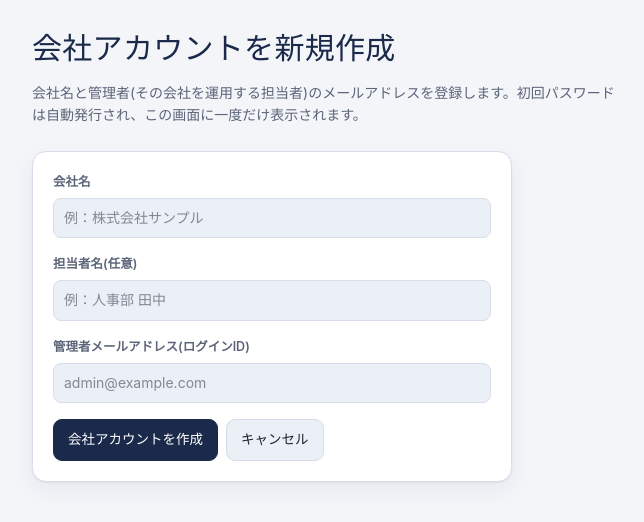
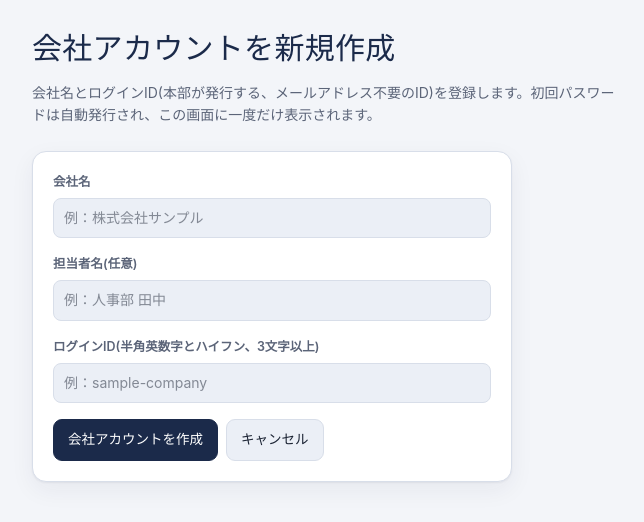
Before and after one commit to alohoasol-ops/talent9-webapp, a Next.js app: page /hq/companies/new in a window 1280 px wide. Shown: the top 522 px of the page, without its empty margins (8-652 px from the left). Built offline with nearby package versions, Linux system fonts and the light colour scheme.

Commit message:
Update company account creation fields and labels

```diff
--- a/src/app/hq/companies/new/page.tsx
+++ b/src/app/hq/companies/new/page.tsx
@@ -14,7 +14,7 @@ export default function NewCompanyPage() {
     <div className="shell">
       <header className="top">
         <h1 className="font-display">会社アカウントを新規作成</h1>
-        <p>会社名と管理者(その会社を運用する担当者)のメールアドレスを登録します。初回パスワードは自動発行され、この画面に一度だけ表示されます。</p>
+        <p>会社名とログインID(本部が発行する、メールアドレス不要のID)を登録します。初回パスワードは自動発行され、この画面に一度だけ表示されます。</p>
       </header>
 
       <div className="panel" style={{ maxWidth: 480 }}>
@@ -26,8 +26,8 @@ export default function NewCompanyPage() {
             <div className="field-group">
               <p className="field-group-title">ログインURL</p>
               <p className="mono">/login</p>
-              <p className="field-group-title">メールアドレス(ID)</p>
-              <p className="mono">{state.success.adminEmail}</p>
+              <p className="field-group-title">ログインID</p>
+              <p className="mono">{state.success.loginId}</p>
               <p className="field-group-title">初回パスワード</p>
               <p className="mono" style={{ fontSize: 18, fontWeight: 700 }}>{state.success.adminPassword}</p>
             </div>
@@ -47,8 +47,8 @@ export default function NewCompanyPage() {
               <input id="adminName" name="adminName" type="text" placeholder="例：人事部 田中" />
             </div>
             <div className="name-field">
-              <label htmlFor="adminEmail">管理者メールアドレス(ログインID)</label>
-              <input id="adminEmail" name="adminEmail" type="email" required placeholder="admin@example.com" />
+              <label htmlFor="loginId">ログインID(半角英数字とハイフン、3文字以上)</label>
+              <input id="loginId" name="loginId" type="text" required placeholder="例：sample-company" pattern="[A-Za-z0-9-]{3,}" />
             </div>
             {state?.error && <p className="field-error">{state.error}</p>}
             <div className="btn-row">
```
